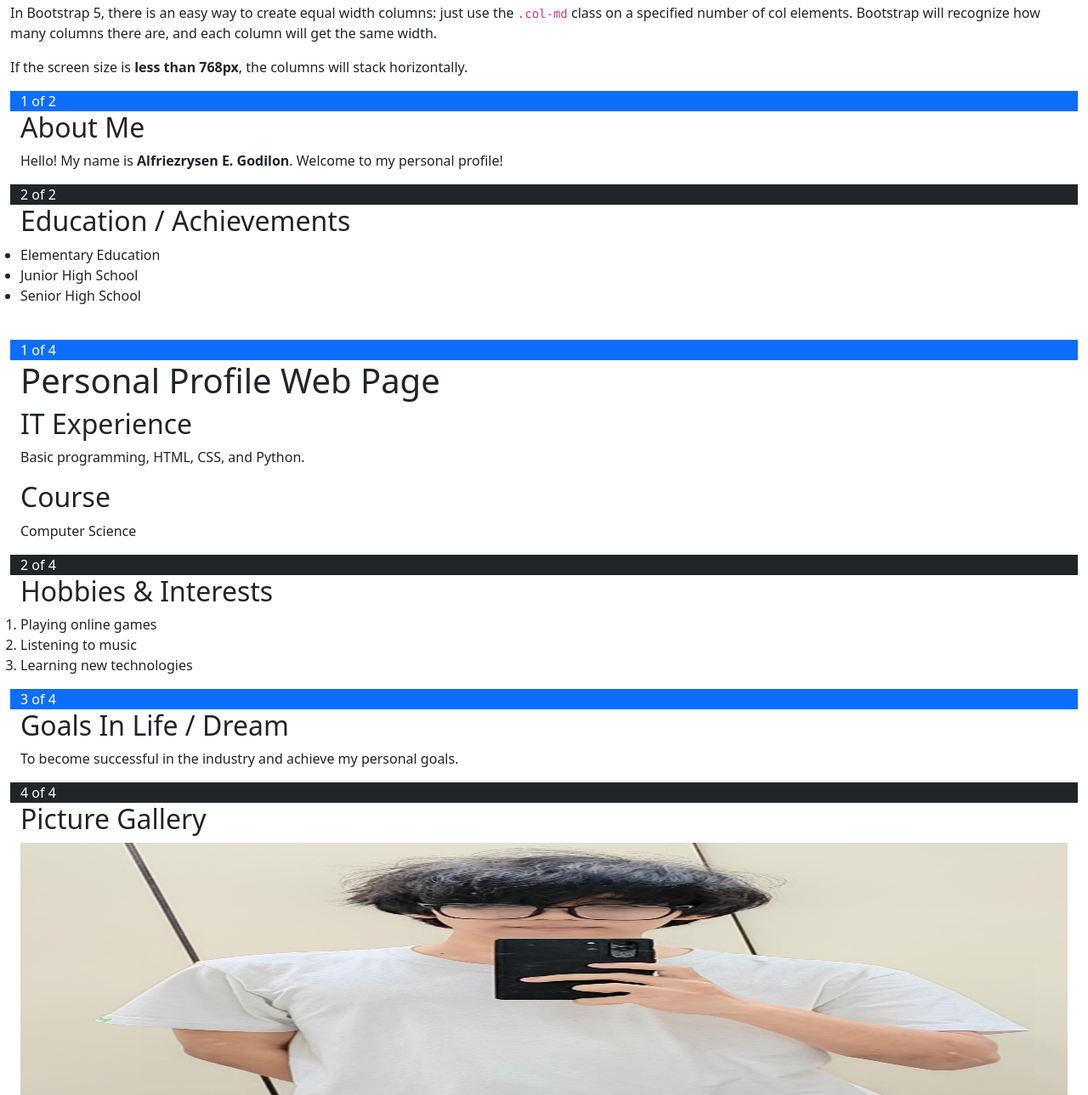
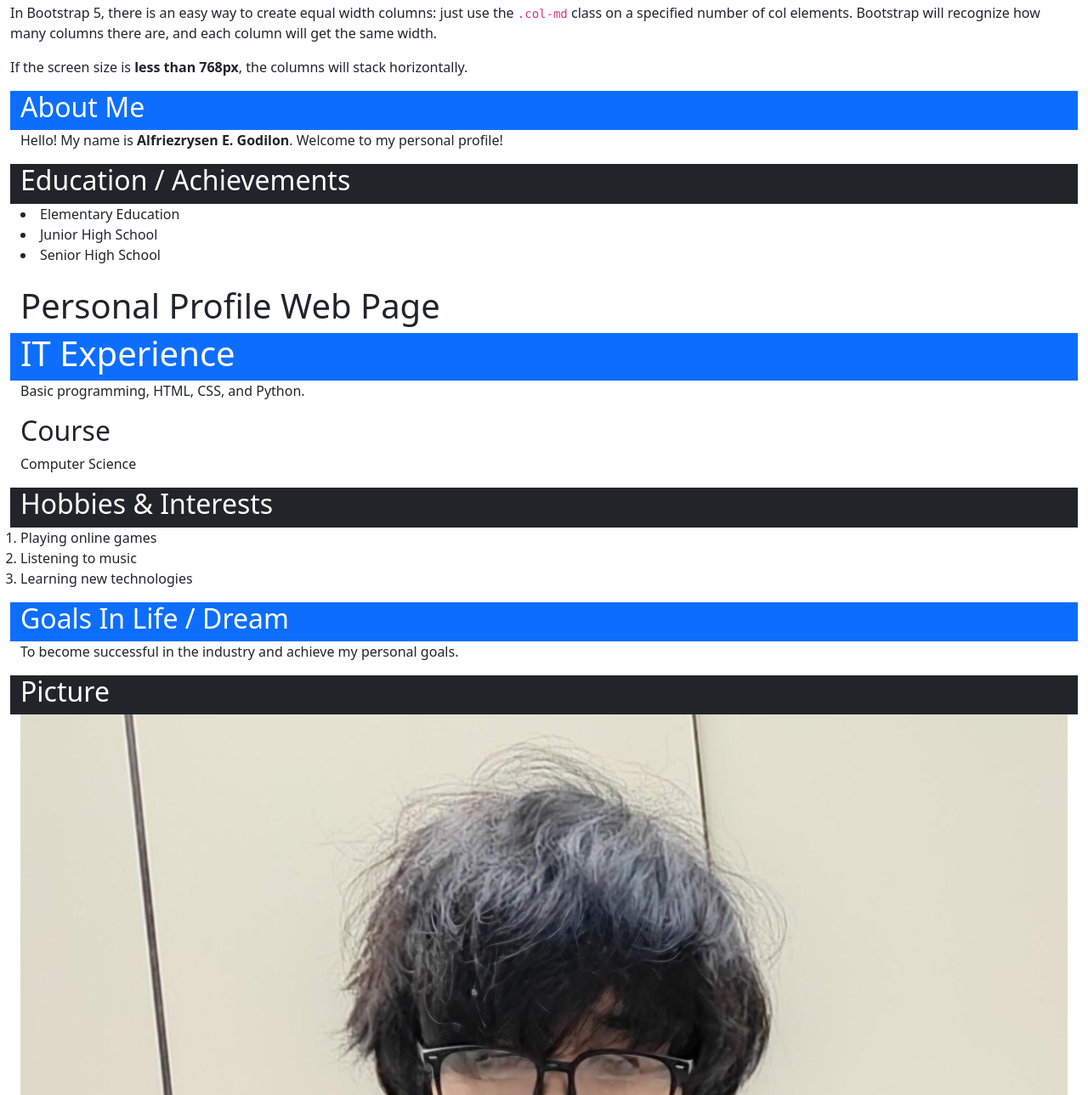
Before and after one commit to apcaegodilon/webprog-CS251_IT253-html-lessons, a plain HTML site: page introduction/index.html in a window 1280 px wide. Shown: the part 69-1358 px from the top of the page at 85% size. Drawn offline with nearby package versions, Linux system fonts and the light colour scheme.

Commit message:
Update index.html

```diff
--- a/introduction/index.html
+++ b/introduction/index.html
@@ -17,82 +17,51 @@
   <p>If the screen size is <strong>less than 768px</strong>, the columns will stack horizontally.</p>
   <div class="container-fluid">
     <div class="row">
-      <div class="col-md bg-primary text-white">1 of 2</div>
-              <h2>About Me</h2>
+      <div class="col-md bg-primary text-white"><h2>About Me</h2></div>
+
         <p>Hello! My name is <b>Alfriezrysen E. Godilon</b>. Welcome to my personal profile!</p>
-      <div class="col-md bg-dark text-white">2 of 2</div>
-              <h2>Education / Achievements</h2>
-        <ul>
+      <div class="col-md bg-dark text-white"><h2>Education / Achievements</h2></div>
+
             <li>Elementary Education</li>
             <li>Junior High School</li>
             <li>Senior High School</li>
-        </ul>
     </div>
   </div>
   <br>
 
   <div class="container-fluid">
+    <h1>Personal Profile Web Page</h1>
     <div class="row">
-      <div class="col-md bg-primary text-white">1 of 4</div>
-           <h1>Personal Profile Web Page</h1>
-              <h2>IT Experience</h2>
+      <div class="col-md bg-primary text-white"><h1>IT Experience</h1></div>
+
         <p>Basic programming, HTML, CSS, and Python.</p>
+
                       <h2>Course</h2>
         <p>Computer Science</p>
 
-      <div class="col-md bg-dark text-white">2 of 4</div>
-
-                        <h2>Hobbies & Interests</h2>
+      <div class="col-md bg-dark text-white"><h2>Hobbies & Interests</h2></div>
         <ol>
             <li>Playing online games</li>
             <li>Listening to music</li>
             <li>Learning new technologies</li>
         </ol>
+      <div class="col-md bg-primary text-white"><h2>Goals In Life / Dream</h2></div>
 
-      <div class="col-md bg-primary text-white">3 of 4</div>
 
-                        <h2>Goals In Life / Dream</h2>
         <p>To become successful in the industry and achieve my personal goals.</p>
 
-      <div class="col-md bg-dark text-white">4 of 4</div>
-
-            <h2>Picture Gallery</h2>
+      <div class="col-md bg-dark text-white"><h2>Picture</h2></div>
 
     <img src="Self.jpg"
          alt="My Profile Picture"
-         width="250"
-         height="300">
+
+        width: 150px;
+        height: 150px;
+        border-radius: 50%;
 
     </div>
   </div>
 </div>
-
-
-
-    <div>
-    </div>
-
-    <div>
-
-    </div>
-
-    <div>
-
-    </div>
-
-    <div>
-
-    </div>
-
-    <div>
-
-    </div>
-
-    <div>
-
-    </div>
-
-<div>
 
 
 </div>
```
